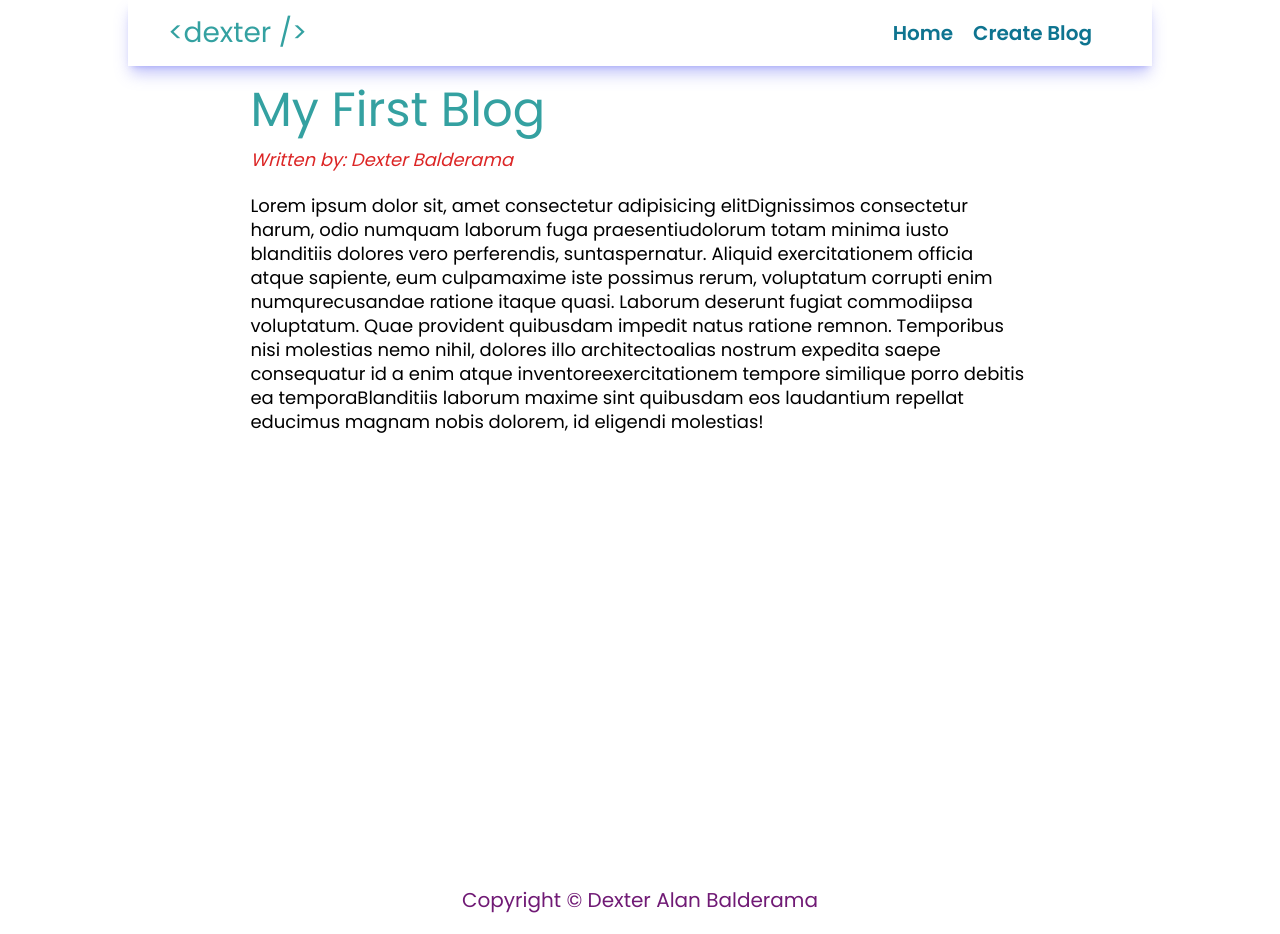
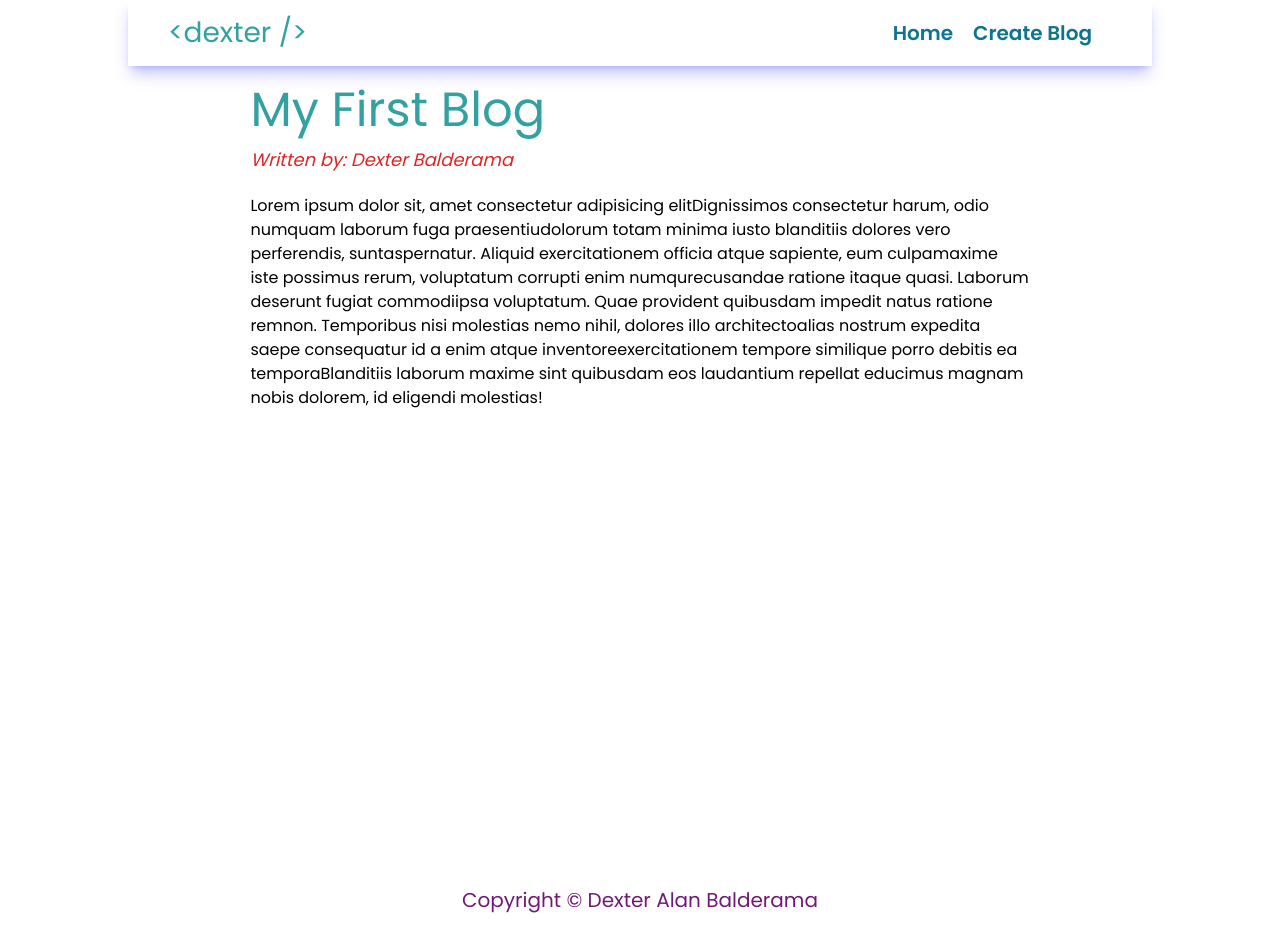
Before and after one commit to dhiee1598/blog-application, a React (Create React App) app: page /blogs/1 in a window 1280 px wide. Built offline with nearby package versions, Linux system fonts and the light colour scheme; data requests are answered from the project's data file.

Commit message:
new update

```diff
--- a/src/components/BlogDetails.tsx
+++ b/src/components/BlogDetails.tsx
@@ -28,7 +28,7 @@ const BlogDetails = () => {
           <h3 className="text-red-600 text-lg mb-5 italic">
             Written by: {blog.author}
           </h3>
-          <p className="leading-6 text-lg">{blog.body}</p>
+          <p className="leading-6 text-md">{blog.body}</p>
         </div>
       )}
     </div>
```
